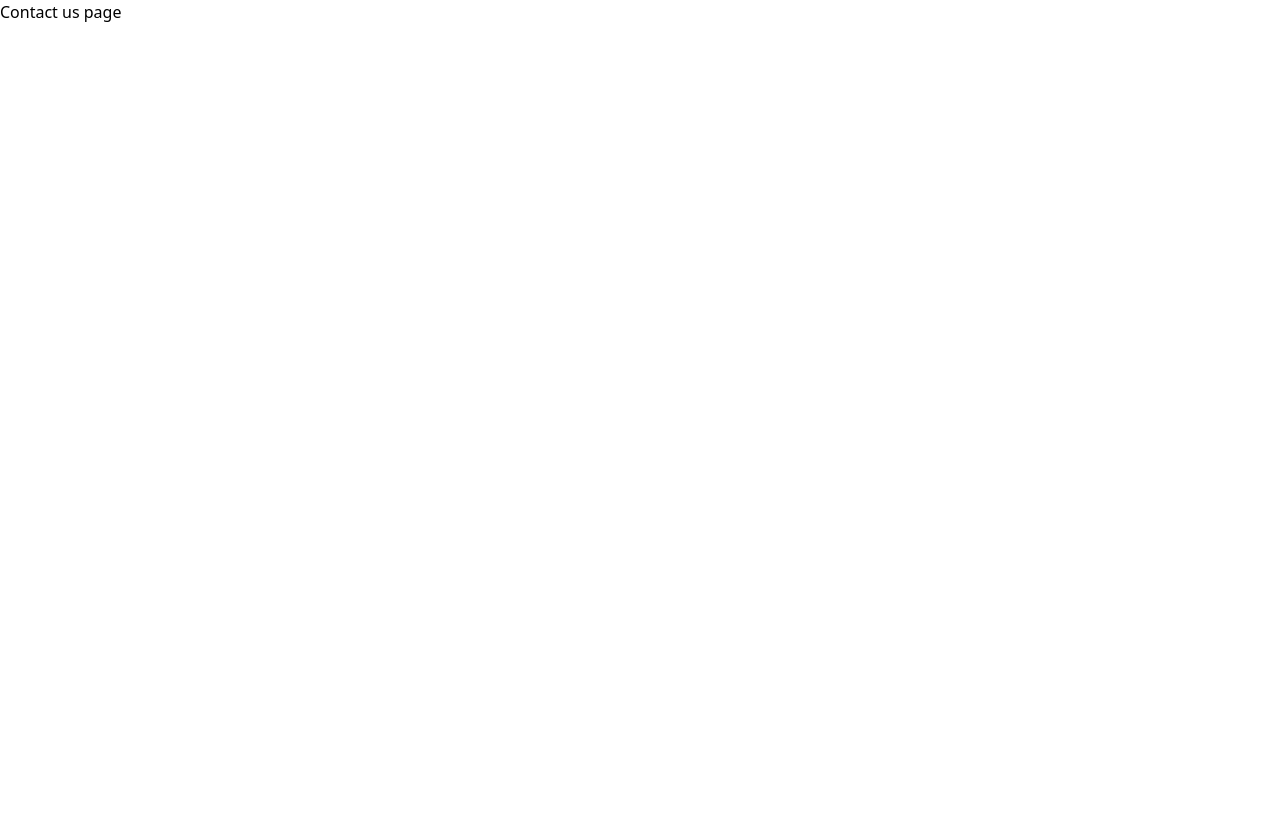
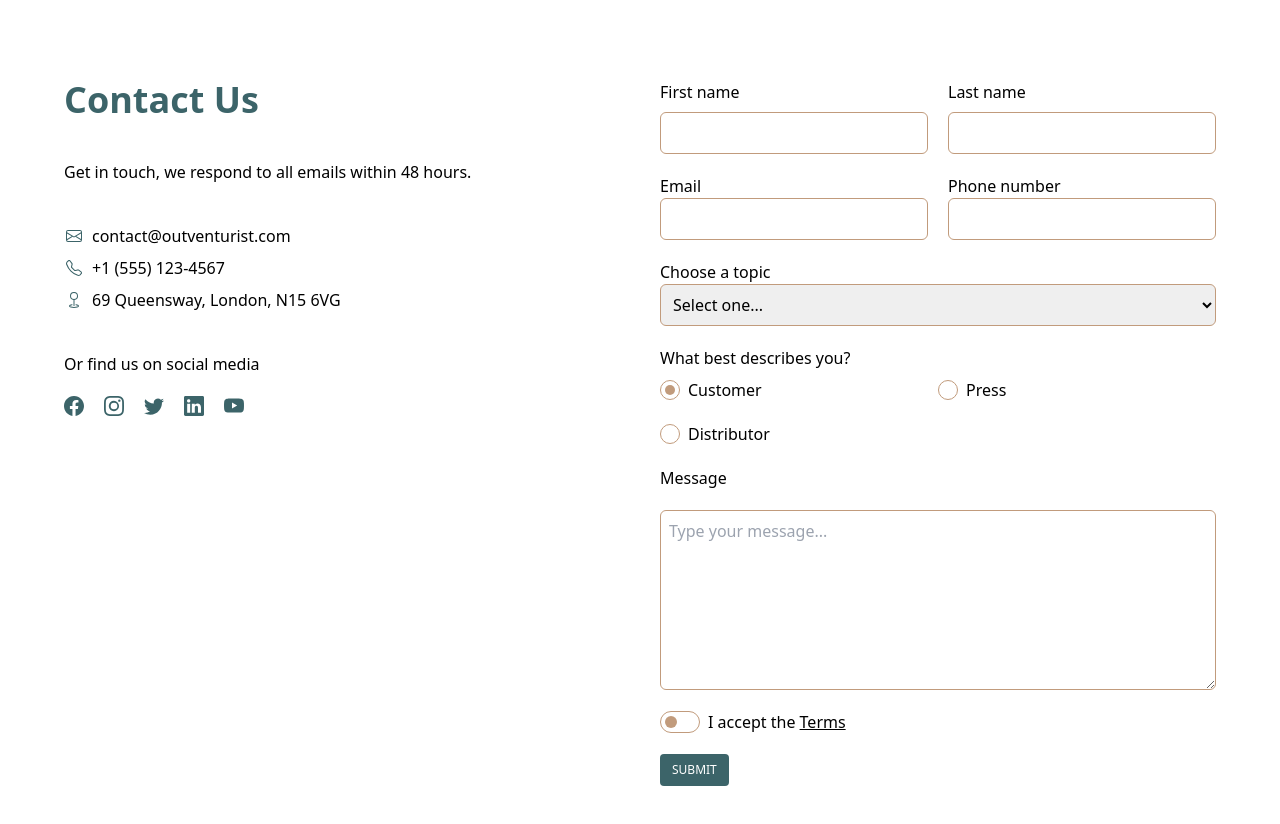
Before and after one commit to bismarkboateng/OUTVENTURIST, a React (Vite) app: page /contact-us in a window 1280 px wide. Shown: the top 824 px of the page. Before the commit the page ends 800 px from the top, so only its background shows below. Built offline with nearby package versions, Linux system fonts and the light colour scheme.

Commit message:
First Commit

```diff
--- a/package.json
+++ b/package.json
@@ -13,6 +13,7 @@
     "@reduxjs/toolkit": "^1.9.7",
     "react": "^18.2.0",
     "react-dom": "^18.2.0",
+    "react-icons": "^4.11.0",
     "react-redux": "^8.1.3",
     "react-router-dom": "^6.18.0"
   },
--- a/src/pages/Contact/index.jsx
+++ b/src/pages/Contact/index.jsx
@@ -1,9 +1,140 @@
+import { useState } from 'react'
+import {BsEnvelope, BsFacebook, BsGeo, BsInstagram, BsLinkedin, BsTelephone, BsTwitter, BsYoutube} from 'react-icons/bs'
+export default function index() {
 
 
-export default function index() {
-  return (
-    <section>
-        Contact us page
-    </section>
-  )
+
+	function AgreeButton(){
+		const [agree,setAgree] = useState(false);
+		const handleAgree = () => {
+			if(agree == false){
+				setAgree(true)
+			}
+			else{
+				setAgree(false)
+			}
+		}
+		return (
+			<>
+				<label htmlFor="" className="text-[1rem] flex flex-row gap-x-2 items-center">
+					<div className={`w-10 rounded-full border p-1 border-[#c19b7c] transition-all ease-in duration-[300ms] flex ${agree ? 'justify-end bg-[#3c6469]' : 'bg-white justify-start'}`} onClick={handleAgree}>
+						<div className={`rounded-full p-1 w-3 h-3 bg-[#c19b7c]`}></div>
+					</div>
+					<span className="text-[1rem]">I accept the <span className="underline">Terms</span></span>
+				</label>
+			</>
+		)
+	}
+
+	function RadioButton(){
+		const [radio,setRadio] = useState('radio1');
+		const handleRadioChange = (e) => {
+			setRadio(e.target.value)
+		}
+		return (
+			<>
+				<div className="flex flex-row flex-wrap gap-y-5">
+					<label htmlFor="radio1" className='w-1/2 flex flex-row items-center gap-x-2 justify-start relative'>
+						<div className={`rounded-full w-5 h-5 border border-[#c19b7c] bg-clip-content p-1 ${radio === 'radio1' ? 'bg-[#c19b7c] border-[#3c6469]' : ''}`}></div>
+						<input className='absolute opacity-0' type="radio" value="radio1" id="radio1" onChange={handleRadioChange} checked={radio === 'radio1'} />
+						<span className="text-[1rem]">Customer</span>
+					</label>
+					<label htmlFor="radio2" className='w-1/2 flex flex-row items-center gap-x-2 justify-start relative'>
+						<div className={`rounded-full w-5 h-5 border border-[#c19b7c] bg-clip-content p-1 ${radio === 'radio2' ? 'bg-[#c19b7c] border-[#3c6469]' : ''}`}></div>
+						<input className='absolute opacity-0' type="radio" value="radio2" id="radio2" onChange={handleRadioChange} checked={radio === 'radio2'} />
+						<span className="text-[1rem]">Press</span>
+					</label>
+					<label htmlFor="radio3" className='w-1/2 flex flex-row items-center gap-x-2 justify-start relative'>
+						<div className={`rounded-full w-5 h-5 border border-[#c19b7c] bg-clip-content p-1 ${radio === 'radio3' ? 'bg-[#c19b7c] border-[#3c6469]' : ''}`}></div>
+						<input className='absolute opacity-0' type="radio" value="radio3" id="radio3" onChange={handleRadioChange} checked={radio === 'radio3'} />
+						<span className="text-[1rem]">Distributor</span>
+					</label>
+				</div>
+			</>
+		)
+	}
+
+
+	return (
+		<>
+			<section className="flex flex-col lg:flex-row px-5 py-20 gap-y-16 gap-x-10 lg:px-16">
+				<div className="flex flex-col gap-y-10 lg:w-1/2">
+					<div className="flex flex-col gap-y-10">
+						<h1 className="text-4xl font-bold text-[#3c6469]">
+							Contact Us
+						</h1>
+						<p className="text-[1rem]">
+							Get in touch, we respond to all emails within 48 hours.
+						</p>
+					</div>
+					<div className="flex flex-col gap-y-2">
+						<p className='flex flex-row gap-x-2 items-center'><BsEnvelope className="h-4 w-5 text-bold text-[#3c6469]" />contact@outventurist.com</p>
+						<p className='flex flex-row gap-x-2 items-center'><BsTelephone className="h-4 w-5 text-bold text-[#3c6469]" />+1 (555) 123-4567</p>
+						<p className='flex flex-row gap-x-2 items-center'><BsGeo className="h-4 w-5 text-bold text-[#3c6469]" />69 Queensway, London, N15 6VG</p>
+					</div>
+					<div className="flex flex-col gap-y-5">
+						<p>
+							Or find us on social media
+						</p>
+						<div className="flex flex-row gap-x-5">
+							<BsFacebook className='w-5 h-5 text-[#3c6469]' />
+							<BsInstagram className='w-5 h-5 text-[#3c6469]' />
+							<BsTwitter className='w-5 h-5 text-[#3c6469]' />
+							<BsLinkedin className='w-5 h-5 text-[#3c6469]' />
+							<BsYoutube className='w-5 h-5 text-[#3c6469]' />
+						</div>
+					</div>
+				</div>
+				<div className="flex w-full lg:w-1/2">
+					<form action="" className="flex flex-col gap-y-5 w-full">
+						<div className="flex flex-row gap-x-5 w-full">
+							<div className="flex flex-col gap-y-2 w-1/2">
+								<label htmlFor="" className="text-[1rem]">First name</label>
+								<input type="text" name="fname" id="fname" className="border w-full border-[#c19b7c] rounded-md p-2" />
+							</div>
+							<div className="flex flex-col gap-y-2 w-1/2">
+								<label htmlFor="" className="text-[1rem]">Last name</label>
+								<input type="text" name="lname" id="lname" className="border w-full border-[#c19b7c] rounded-md p-2" />
+							</div>
+						</div>
+						<div className="flex flex-col gap-y-5 md:flex-row w-full gap-x-5">
+							<div className="flex flex-col md:w-1/2">
+								<label htmlFor="" className="text-[1rem]">Email</label>
+								<input type="email" name="email" id="email" className="border w-full border-[#c19b7c] rounded-md p-2" />
+							</div>
+							<div className="flex flex-col md:w-1/2">
+								<label htmlFor="" className="text-[1rem]">Phone number</label>
+								<input type="text" name="phone" id="phone" className="border w-full border-[#c19b7c] rounded-md p-2" />
+							</div>
+						</div>
+						<div className="flex flex-col">
+							<label htmlFor="" className="text-[1rem]">Choose a topic</label>
+							<select name="" id="" className="border w-full border-[#c19b7c] rounded-md p-2">
+								<option value="">Select one...</option>
+								<option value="">Billing Issues</option>
+								<option value="">Returns</option>
+								<option value="">Press Questions</option>
+							</select>
+						</div>
+						<div className="flex flex-col gap-y-2">
+							<label htmlFor="" className="text-[1rem]">What best describes you?</label>
+							<RadioButton />
+						</div>
+						<div className="flex flex-col gap-y-5">
+							<label htmlFor="" className="text-[1rem]">Message</label>
+							<textarea name="" id="" className="w-full h-20 border min-h-[11.25rem] border-[#c19b7c] rounded-md p-2" placeholder='Type your message...'></textarea>
+						</div>
+						<div className="flex flex-col gap-y-5">
+							<AgreeButton />
+						</div>
+						<div className="flex">
+							<button className="text-center bg-[#3c6469] font-normal text-xs text-white py-2 px-3 rounded">
+								SUBMIT
+							</button>
+						</div>
+					</form>
+				</div>
+			</section>
+		</>
+	)
 }
```
Also changed, not shown: 1 other file (tests, documents, lock files or other folders).
